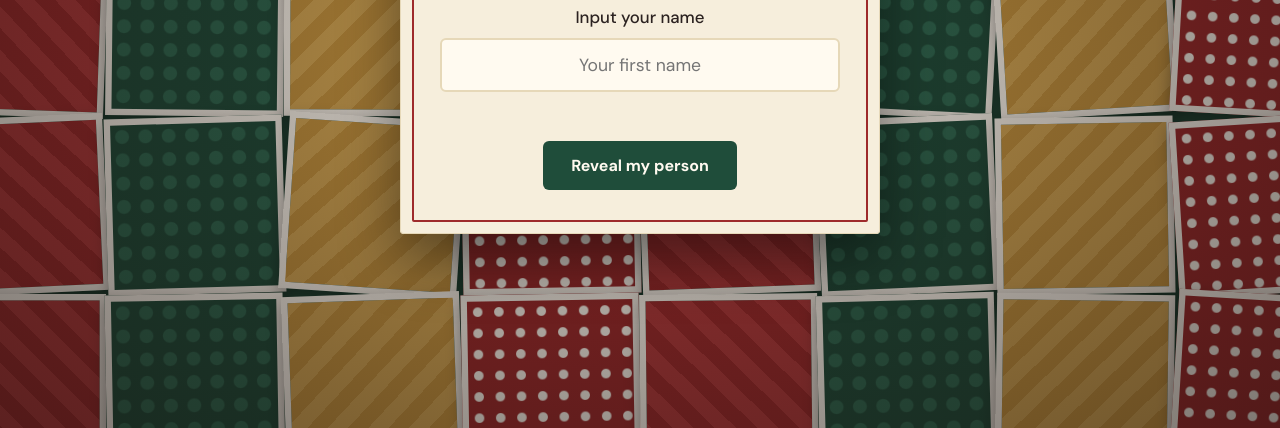
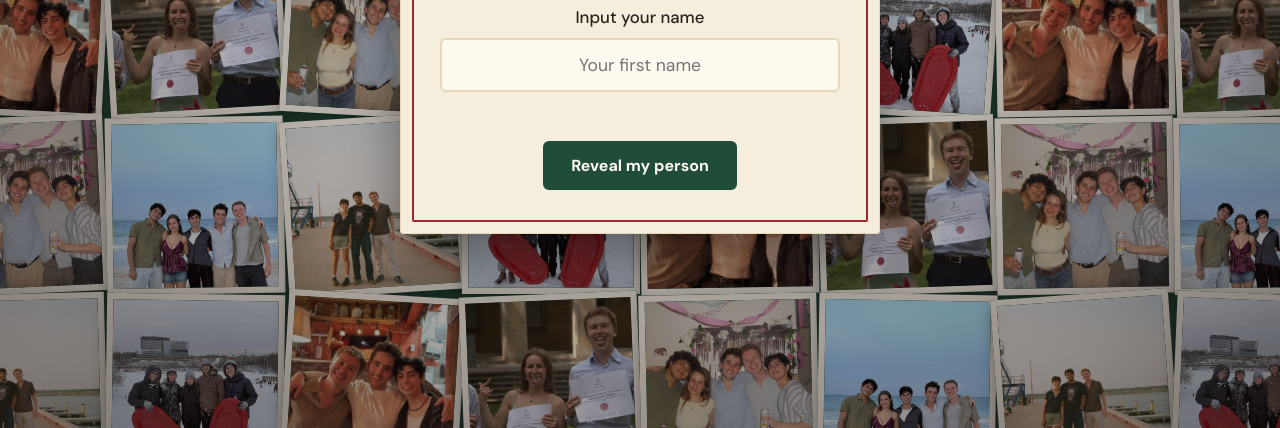
Before and after one commit to maellemagnan/Secret-Santa-2026, a plain HTML site: page index.html in a window 1280 px wide. Shown: the part 372-800 px from the top of the page. Drawn offline with Linux system fonts and the light colour scheme.

Commit message:
Add files via upload

```diff
--- a/config.js
+++ b/config.js
@@ -8,11 +8,7 @@ window.SANTA_CONFIG = {
   //    Change it to reshuffle everyone before you share the site.
   SEED: "north-pole-2026",
 
-  // 3. Your collage photos. Drop them into the "images" folder and list the
+  // 3. Your collage photos. Put them next to index.html and list the
   //    file names here. Add as many as you like; they repeat to fill the screen.
-  PHOTOS: [
-    // "images/1.jpg",
-    // "images/2.jpg",
-    // "images/3.jpg",
-  ],
+  PHOTOS: ["photo1.jpg", "photo2.jpg", "photo3.jpg", "photo4.jpg", "photo5.jpg", "photo6.jpg"],
 };
--- a/style.css
+++ b/style.css
@@ -37,6 +37,7 @@ body {
   width: 100%;
   height: 100%;
   object-fit: cover;
+  object-position: center 65%;
   display: block;
 }
 /* festive stand-ins shown until you add your own photos */
```
Also changed, not shown: README.txt, photo1.jpg (added), photo2.jpg (added), photo3.jpg (added), photo4.jpg (added), photo5.jpg (added), photo6.jpg (added).
